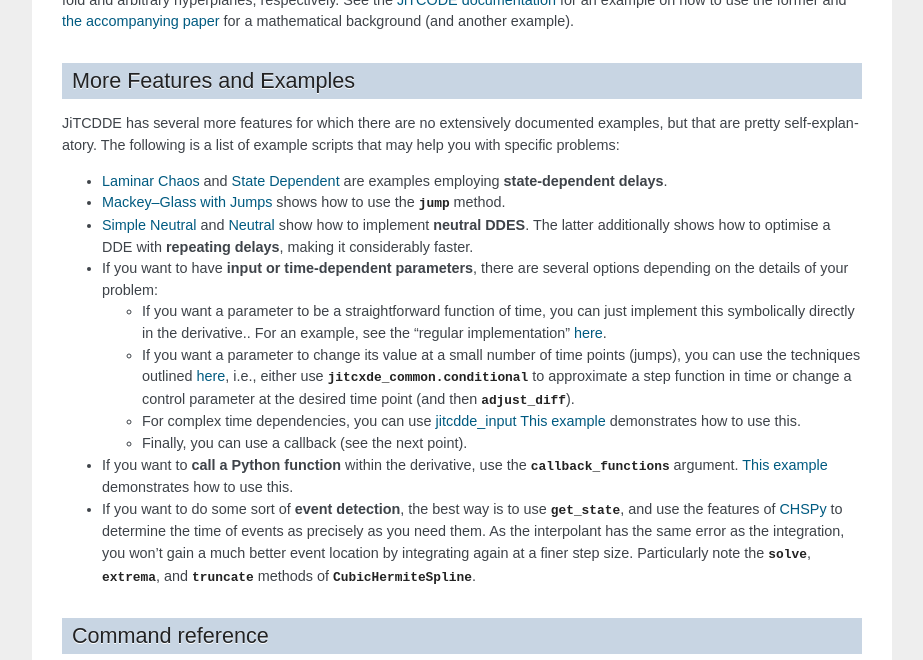
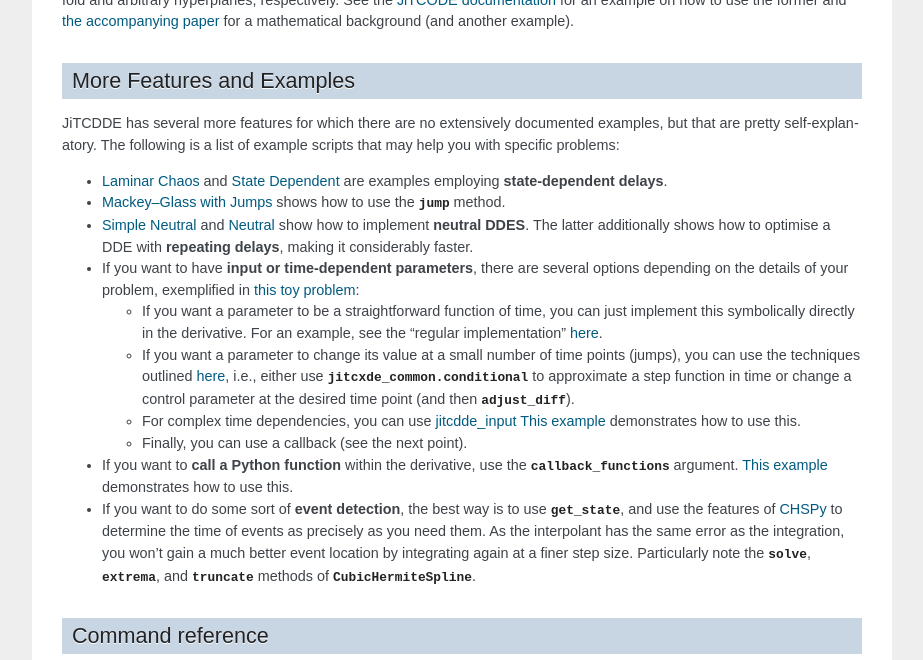
Before and after one commit to neurophysik/jitcdde, a Sphinx documentation site: the page built from docs/index.rst, in a window 1280 px wide and 900 px high, scrolled down 4615 px, cut to the strip 0-660 px from the top of the window. Shown: the whole strip, without its empty margins (198-1121 px from the left). Built offline with Sphinx 7.4.7, drawn with Linux system fonts in a browser that asks for light colours; the version number could not be read and is left out.

Commit message:
Adding mackey-glass with parameter jump to the docu to partially adress #46

```diff
--- a/docs/index.rst
+++ b/docs/index.rst
@@ -216,11 +216,11 @@ The following is a list of example scripts that may help you with specific probl
 
 * `Mackey–Glass with Jumps <https://github.com/neurophysik/jitcdde/blob/master/examples/mackey_glass_jump.py>`_ shows how to use the `jump` method.
 
-* `Simple Neutral <https://github.com/neurophysik/jitcdde/blob/master/examples/simple_neutral.py>`_ and `Neutral <https://github.com/neurophysik/jitcdde/blob/master/examples/simple_neutral.py>`_ show how to implement **neutral DDES**. The latter additionally shows how to optimise a DDE with **repeating delays**, making it considerably faster.
+* `Simple Neutral <https://github.com/neurophysik/jitcdde/blob/master/examples/simple_neutral.py>`_ and `Neutral <https://github.com/neurophysik/jitcdde/blob/master/examples/neutral.py>`_ show how to implement **neutral DDES**. The latter additionally shows how to optimise a DDE with **repeating delays**, making it considerably faster.
 
-* If you want to have **input or time-dependent parameters**, there are several options depending on the details of your problem:
+* If you want to have **input or time-dependent parameters**, there are several options depending on the details of your problem, exemplified in `this toy problem <https://github.com/neurophysik/jitcdde/blob/master/examples/mackey_glass_parameter_jump.py>`_:
 
-  * If you want a parameter to be a straightforward function of time, you can just implement this symbolically directly in the derivative.. For an example, see the “regular implementation” `here <https://github.com/neurophysik/jitcdde/blob/master/examples/sunflower_callback.py>`_.
+  * If you want a parameter to be a straightforward function of time, you can just implement this symbolically directly in the derivative. For an example, see the “regular implementation” `here <https://github.com/neurophysik/jitcdde/blob/master/examples/sunflower_callback.py>`_.
   * If you want a parameter to change its value at a small number of time points (jumps), you can use the techniques outlined `here <https://jitcde-common.readthedocs.io/en/latest/#conditionals>`_, i.e., either use `jitcxde_common.conditional` to approximate a step function in time or change a control parameter at the desired time point (and then `adjust_diff`).
   * For complex time dependencies, you can use `jitcdde_input <https://jitcdde.rtfd.io#input>`_
     `This example <https://github.com/neurophysik/jitcdde/blob/master/examples/data_input.py>`_ demonstrates how to use this.
```
